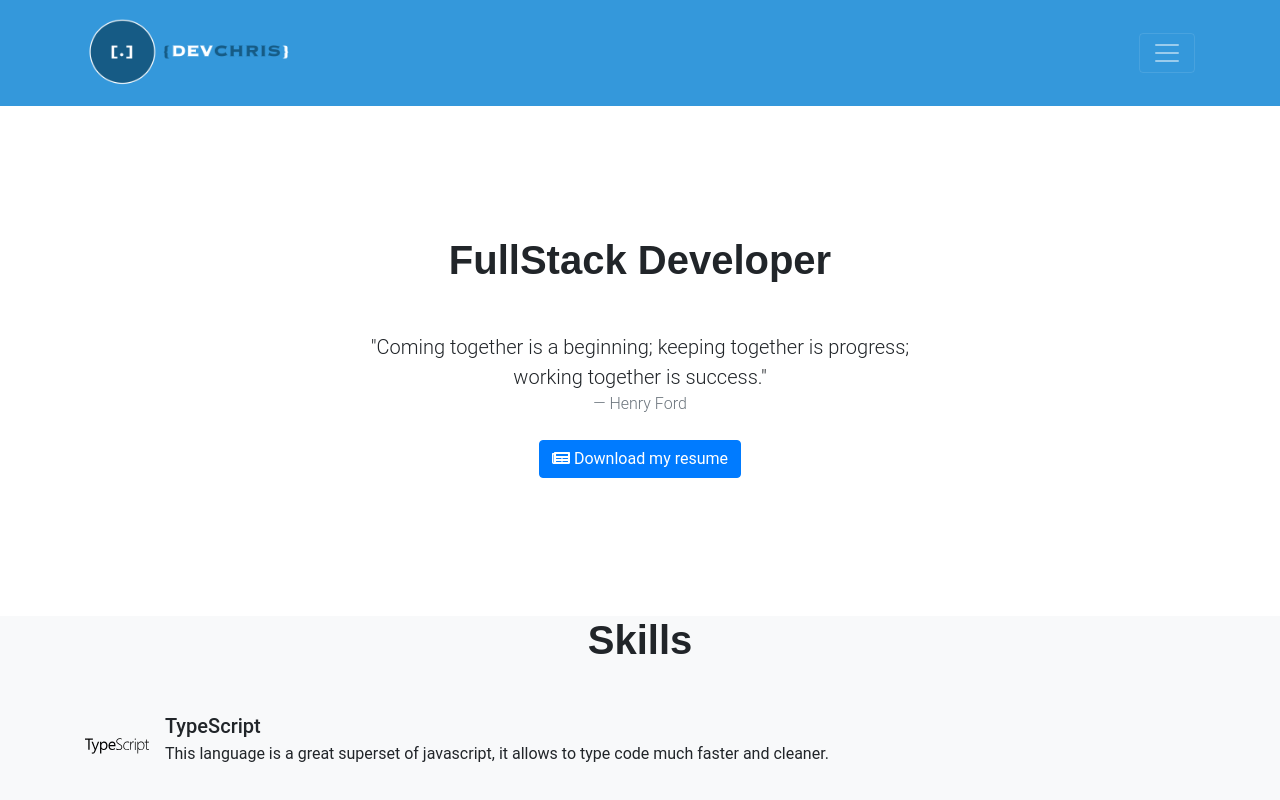
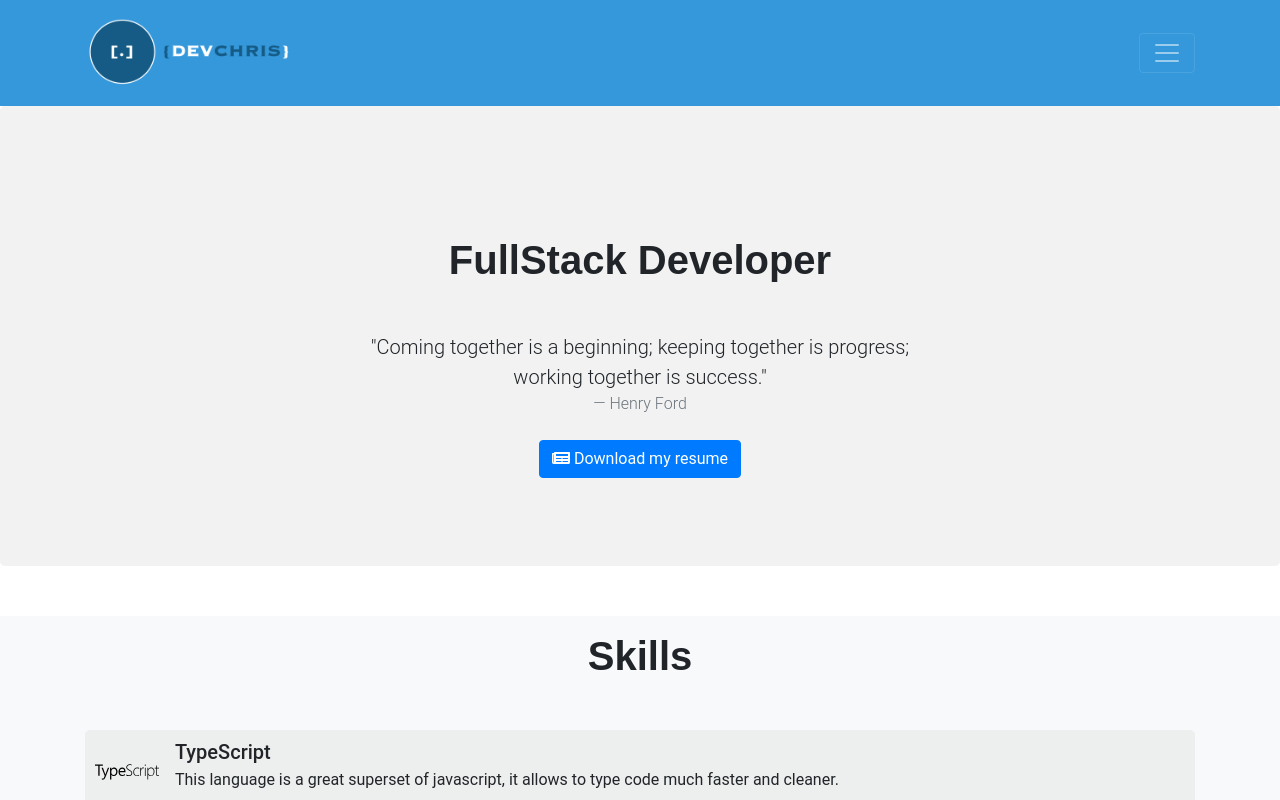
Before and after one commit to yovanoc/devchris-old, a React (Create React App) app: page / in a window 1280 px wide. Shown: the top 800 px of the page. Built offline with nearby package versions, Linux system fonts and the light colour scheme.

Commit message:
💄 style(ui): some tweaks

```diff
--- a/src/App.css
+++ b/src/App.css
@@ -10,7 +10,7 @@
   padding-top: var(--jumbotron-padding-y);
   padding-bottom: var(--jumbotron-padding-y);
   margin-bottom: 0;
-  background-color: #fff;
+  background-color: #f2f2f2;
 }
 @media (min-width: 768px) {
   .jumbotron {
@@ -50,10 +50,6 @@
 	margin: 50px 0px;
 }
 
-.media {
-	margin-bottom: 50px;
-}
-
 .list-unstyled a {
 	color: white;
 }
@@ -62,3 +58,9 @@
 	text-decoration: none;
 	color: lightblue;
 }
+
+.media {
+  background-color: rgba(194, 194, 194, 0.22);
+  border-radius: 5px;
+  padding: 10px;
+}
--- a/src/Main.tsx
+++ b/src/Main.tsx
@@ -78,7 +78,7 @@ const Main: FunctionComponent = props => {
 
 			  <div className="main-container bg-light">
 				<div className="container">
-				<h1 className="big-title text-center">Skills</h1>
+				<h1 className="big-title text-center pt-3">Skills</h1>
 				<div className="row align-items-center">
 				  <ul className="list-unstyled col">
 					  <li className="media mt-0">
```
